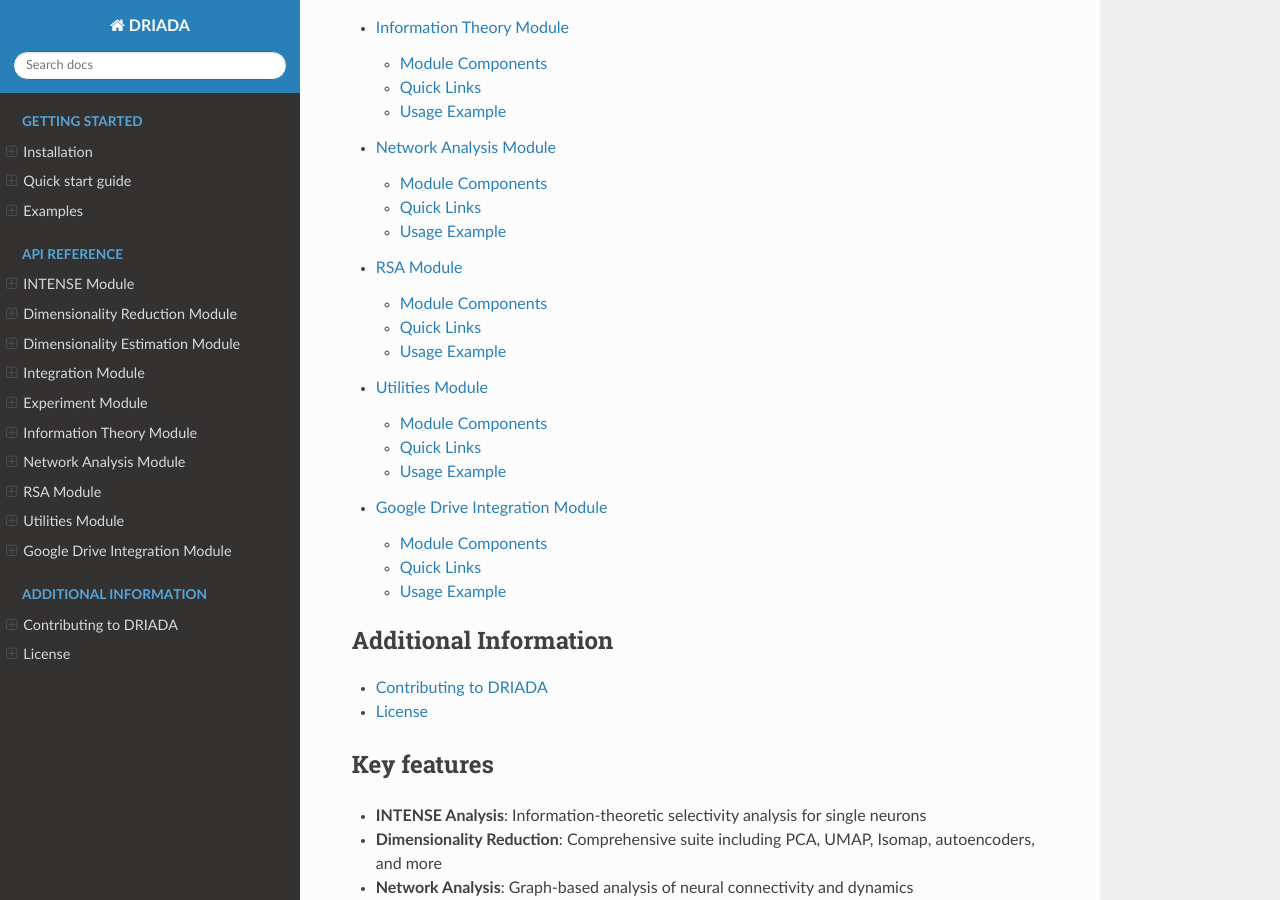
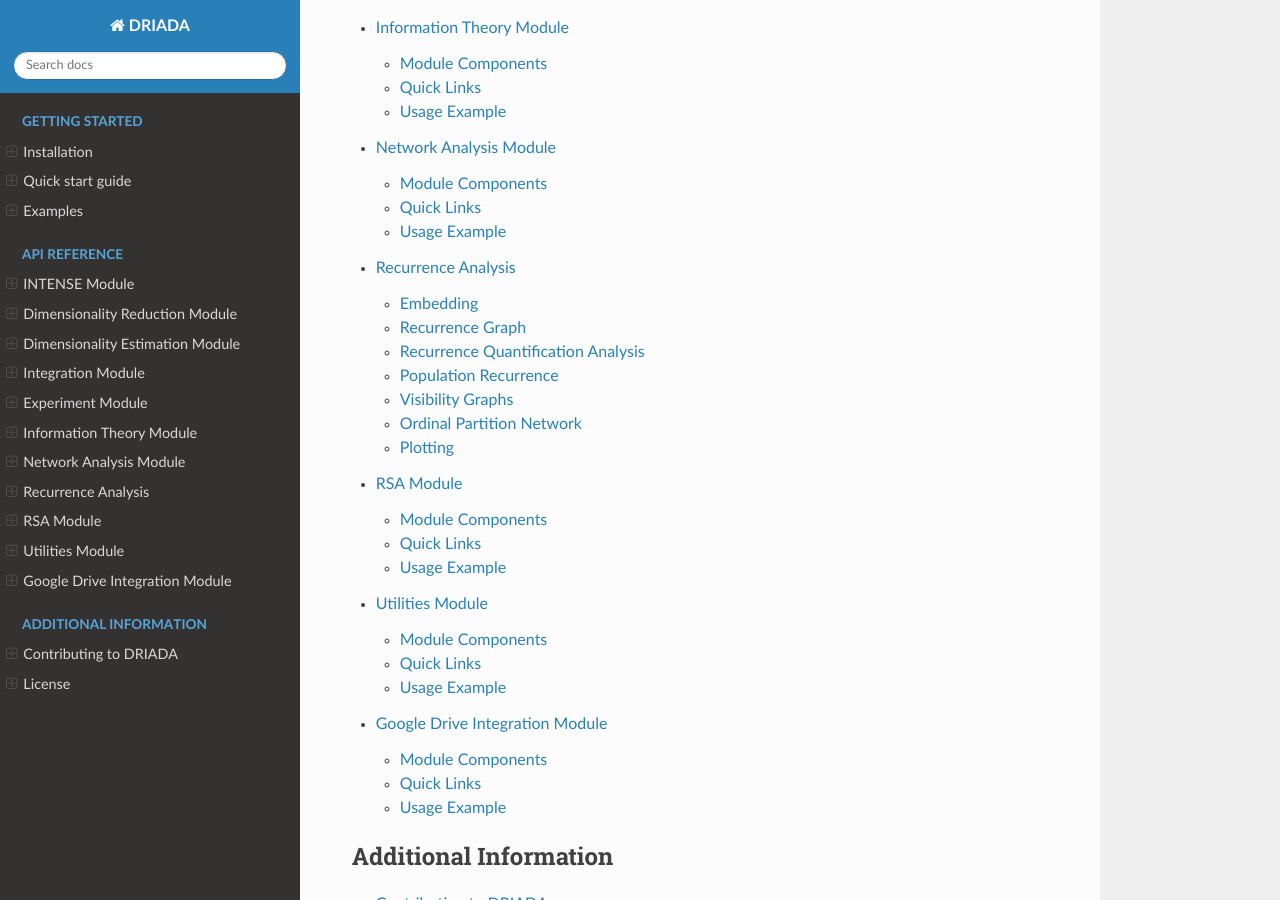
Before and after one commit to iabs-neuro/driada, a Sphinx documentation site: the page built from docs/index.rst, in a window 1280 px wide and 900 px high, scrolled down 1452 px. Built offline with Sphinx 7.4.7 and the Read the Docs theme 3.1.0, drawn with Linux system fonts in a browser that asks for light colours; pages that are not in the unit, such as notebooks, are missing from menus.

Commit message:
docs: add recurrence module API documentation pages
Recurrence module had no Sphinx docs, causing all ReadTheDocs links
in notebook 06 to 404. Add .rst pages for embedding, recurrence_graph,
rqa, population, visibility, opn, and plotting. All anchors verified
against local sphinx build.

```diff
--- /dev/null
+++ b/docs/api/recurrence.rst
@@ -0,0 +1,13 @@
+Recurrence Analysis
+===================
+
+.. toctree::
+   :maxdepth: 1
+
+   recurrence/embedding
+   recurrence/recurrence_graph
+   recurrence/rqa
+   recurrence/population
+   recurrence/visibility
+   recurrence/opn
+   recurrence/plotting
--- /dev/null
+++ b/docs/api/recurrence/opn.rst
@@ -0,0 +1,9 @@
+Ordinal Partition Network
+=========================
+
+.. currentmodule:: driada.recurrence.opn
+
+.. autoclass:: OrdinalPartitionNetwork
+   :members:
+   :undoc-members:
+   :show-inheritance:
--- /dev/null
+++ b/docs/api/recurrence/plotting.rst
@@ -0,0 +1,6 @@
+Plotting
+========
+
+.. currentmodule:: driada.recurrence.plotting
+
+.. autofunction:: plot_recurrence
--- /dev/null
+++ b/docs/api/recurrence/population.rst
@@ -0,0 +1,7 @@
+Population Recurrence
+=====================
+
+.. currentmodule:: driada.recurrence.population
+
+.. autofunction:: population_recurrence_graph
+.. autofunction:: pairwise_jaccard_sparse
--- /dev/null
+++ b/docs/api/recurrence/recurrence_graph.rst
@@ -0,0 +1,9 @@
+Recurrence Graph
+================
+
+.. currentmodule:: driada.recurrence.recurrence_graph
+
+.. autoclass:: RecurrenceGraph
+   :members:
+   :undoc-members:
+   :show-inheritance:
--- /dev/null
+++ b/docs/api/recurrence/rqa.rst
@@ -0,0 +1,6 @@
+Recurrence Quantification Analysis
+==================================
+
+.. currentmodule:: driada.recurrence.rqa
+
+.. autofunction:: compute_rqa
--- a/docs/index.rst
+++ b/docs/index.rst
@@ -24,6 +24,7 @@
    api/experiment
    api/information
    api/network
+   api/recurrence
    api/rsa
    api/utils
    api/gdrive
```
Also changed, not shown: docs/api/recurrence/embedding.rst (added, +10 -0 lines), docs/api/recurrence/visibility.rst (added, +9 -0 lines).
